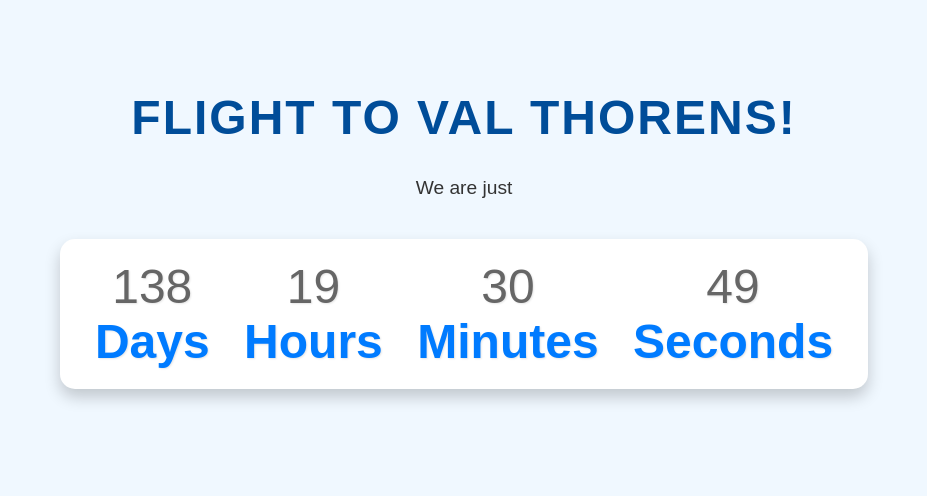
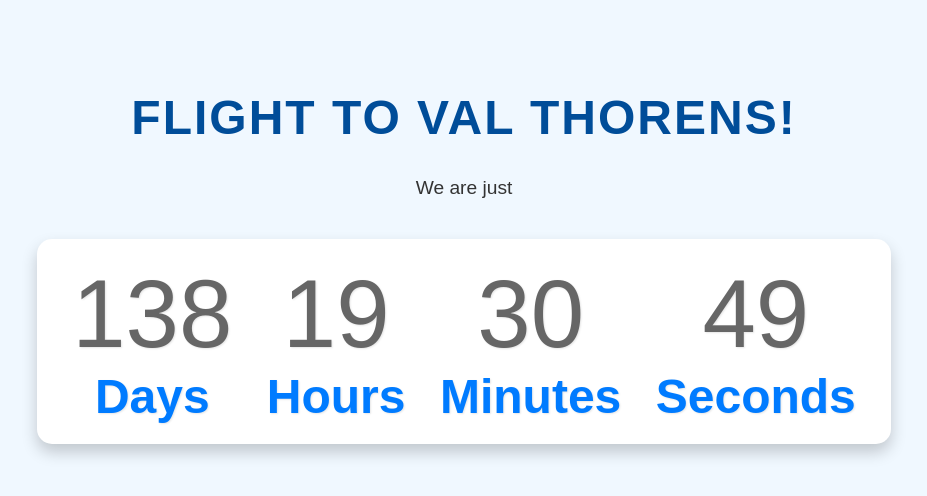
Before and after one commit to barakym/Flight-date, a plain HTML site: page index.html in a window 1280 px wide. Shown: the whole page, without its empty margins (176-1103 px from the left). Drawn offline with Linux system fonts and the light colour scheme.

Commit message:
Update styles.css

```diff
--- a/styles.css
+++ b/styles.css
@@ -43,7 +43,7 @@ p {
 
 #countdown ul li span {
     display: block; /* Make the day/hour/etc. text appear below the number */
-    font-size: 1em; /* Make this text smaller */
+    font-size: 2em; /* Make this text smaller */
     font-weight: normal;
     color: #666; /* A lighter gray for this text */
 }
```
